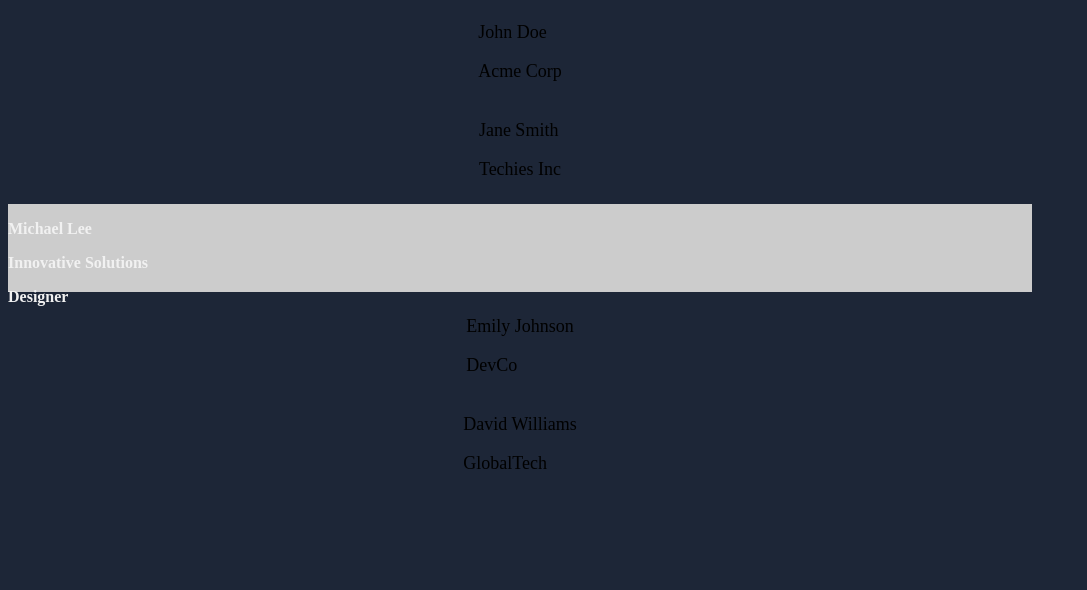
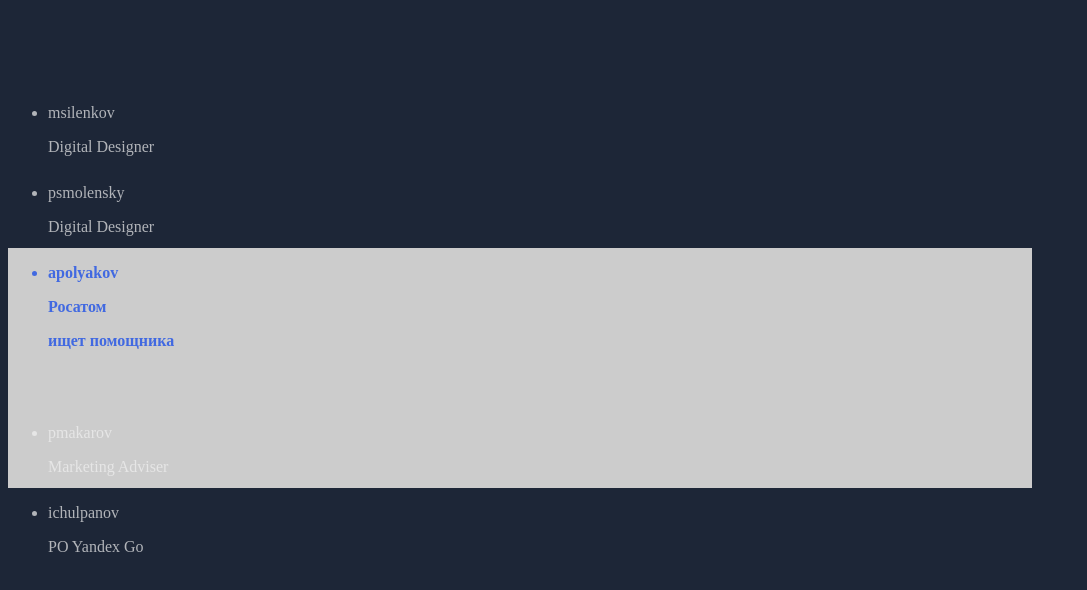
Before and after one commit to EmilianoTaylor/magnet-test, a React (Vite) app: page / in a window 1280 px wide. Shown: the top 590 px of the page, without its empty margins (0-1087 px from the left). Built offline with nearby package versions, Linux system fonts and the light colour scheme.

Commit message:
MVP animation 1.0.0

```diff
--- a/src/App.tsx
+++ b/src/App.tsx
@@ -7,8 +7,8 @@ function App() {
 
   return (
 		<div className='mainDiv'>
-			<SwiperList />
-			{/* <SwiperBlackboxList /> */}
+			{/* <SwiperList /> */}
+			<SwiperBlackboxList />
 		</div>
   )
 }
--- a/src/components/SwiperList/SwiperList.module.css
+++ b/src/components/SwiperList/SwiperList.module.css
@@ -22,10 +22,17 @@
   background: transparent;
   color: black;
   transition: height 0.3s ease-in-out;
+  /* Плавное изменение высоты */
 }
 
 .active-slide {
-  height: 20vh;
+  height: 30vh; /* Главное окно — в 3 раза больше */
   background: #ccc;
   font-weight: bold;
+  transition: all 0.5s ease;
 }
+
+.swiper-slide p {
+  margin: 0;
+  font-size: 16px;
+}
--- a/src/components/SwiperList/swiperList.css
+++ b/src/components/SwiperList/swiperList.css
@@ -1,47 +1,134 @@
+/* Контейнер */
 .swiper-container {
   width: 80vw;
-  height: 60vh;
-  margin: 0 auto;
+  height: 70vh;
+  display: flex;
+  align-items: center;
+  justify-content: center;
+  overflow: hidden;
   position: relative;
 }
 
-.swiper-slide {
-  display: flex;
-  justify-content: center;
-  align-items: center;
+/* Фон overlay */
+.background-overlay {
+  position: absolute;
+  top: 30vh; /* Совпадает с item-3 */
+  width: 80vw;
+  height: 30vh;
+  background: #ccc;
+  z-index: 0;
 }
 
-.swiper-item {
-  display: flex;
-  justify-content: center;
-  align-items: center;
-  flex-direction: column;
-  text-align: center;
-  background-color: transparent;
-  padding: 10px;
-  border: 1px solid #ccc;
-  margin: 5px;
-  transition: transform 0.3s ease-in-out;
-  height: auto;
+/* Лента с элементами */
+.swiper {
+  position: relative;
+  width: 100%;
+  height: 100%;
+  z-index: 1;
 }
 
-.swiper-item.active {
-  background-color: #f0f0f0;
-  height: 25vh; /* Увеличиваем активный элемент */
-  box-shadow: 0 4px 10px rgba(0, 0, 0, 0.1);
+.hidden {
+  position: absolute;
+  opacity: 0;
+  transition: opacity 0.5s, transform 0.5s;
 }
 
-.user-info h4 {
-  font-size: 1.2rem;
-  font-weight: bold;
+.item {
+  position: absolute;
+  width: 80vw;
+	height: 10vh;
+  transition: all 0.5s ease;
 }
 
-.user-info p {
-  font-size: 1rem;
-  color: #666;
+/* Убрали серый фон у item-3 */
+.item-1 {
+  top: 10vh;
+  opacity: 0.7;
 }
 
-.info {
-  font-size: 0.8rem;
-  color: #444;
+.item-2 {
+  top: 20vh;
+  opacity: 0.7;
 }
+
+.item-3 {
+  top: 30vh;
+  height: 30vh;
+  font-weight: bold;
+  opacity: 1;
+	color: royalblue;
+}
+
+.item-4 {
+  top: 50vh;
+  opacity: 0.7;
+}
+
+.item-5 {
+  top: 60vh;
+  opacity: 0.7;
+}
+
+/* Плавный уход вверх и растворение */
+.swipe-up .item-1 {
+  animation: fadeUp 0.5s ease forwards;
+}
+
+@keyframes fadeUp {
+  0% {
+    transform: translateY(0);
+    opacity: 0.7;
+  }
+  100% {
+    transform: translateY(-5vh);
+    opacity: 0;
+  }
+}
+
+/* Плавное появление item-5 */
+.swipe-up .item-5 {
+  animation: fadeInFromBottom 0.5s ease forwards;
+}
+
+@keyframes fadeInFromBottom {
+  0% {
+    transform: translateY(5vh);
+    opacity: 0;
+  }
+  100% {
+    transform: translateY(0);
+    opacity: 0.7;
+  }
+}
+
+/* Плавное появление сверху item-1 */
+.swipe-down .item-1 {
+  animation: fadeInFromTop 0.5s ease forwards;
+}
+
+@keyframes fadeInFromTop {
+  0% {
+    transform: translateY(-5vh);
+    opacity: 0;
+  }
+  100% {
+    transform: translateY(0);
+    opacity: 0.7;
+  }
+}
+
+/* Плавное исчезновение item-5 вниз */
+.swipe-down .item-5 {
+  animation: fadeOutDown 0.5s ease forwards;
+}
+
+@keyframes fadeOutDown {
+  0% {
+    transform: translateY(0);
+    opacity: 0.7;
+  }
+  100% {
+    transform: translateY(5vh);
+    opacity: 0;
+  }
+}
--- a/src/components/SwiperList/swiperList.tsx
+++ b/src/components/SwiperList/swiperList.tsx
@@ -1,75 +1,73 @@
 // @ts-nocheck
-// import './swiperList.css'
-import React, { useState } from "react";
-import { Swiper, SwiperSlide } from "swiper/react";
-import { Navigation } from "swiper/modules";
-import "swiper/css";
-import styles from "./SwiperList.module.css";
+import './swiperList.css'
+import React, { useState, useEffect, useRef } from "react";
+// import styles from "./SwipeList.module.css";
 
-
-
-type User = {
-  name: string;
-  company: string;
-  info: string;
-};
-
-const users: User[] = [
-  { name: 'John Doe', company: 'Acme Corp', info: 'Software Engineer' },
-  { name: 'Jane Smith', company: 'Techies Inc', info: 'Project Manager' },
-  { name: 'Michael Lee', company: 'Innovative Solutions', info: 'Designer' },
-  { name: 'Emily Johnson', company: 'DevCo', info: 'Product Manager' },
-  { name: 'David Williams', company: 'GlobalTech', info: 'CTO' },
-  { name: 'Sarah Brown', company: 'StartupX', info: 'CEO' },
-  { name: 'Chris Davis', company: 'WebWorks', info: 'Lead Developer' },
-  { name: 'Alex Green', company: 'CloudTech', info: 'UX/UI Designer' },
-  { name: 'Emma White', company: 'DigitalWorks', info: 'Marketing Manager' },
-  { name: 'Joshua Adams', company: 'CodeMasters', info: 'Software Architect' },
-  { name: 'Olivia Martin', company: 'CodeBase', info: 'Full Stack Developer' },
-  { name: 'Sophia Clark', company: 'FastTech', info: 'HR Manager' },
-  { name: 'James Rodriguez', company: 'DataCraft', info: 'Data Analyst' },
-  { name: 'Benjamin Wilson', company: 'AI Systems', info: 'Machine Learning Expert' },
-  { name: 'Charlotte Davis', company: 'Tech Enterprises', info: 'Operations Manager' },
-  { name: 'Mia Thomas', company: 'WebGenius', info: 'Frontend Developer' },
-  { name: 'Liam Martinez', company: 'DevSolutions', info: 'Software Engineer' },
-  { name: 'Ethan Jackson', company: 'MobileApp Co.', info: 'Mobile Developer' },
-  { name: 'Amelia Moore', company: 'CyberPro', info: 'Security Specialist' },
+const users = [
+  { id: 1, name: "msilenkov", company: "Digital Designer", info: "Digital Designer" },
+  { id: 2, name: "psmolensky", company: "Digital Designer", info: "ищет помощника" },
+  { id: 3, name: "apolyakov", company: "Росатом", info: "ищет помощника" },
+  { id: 4, name: "pmakarov", company: "Marketing Adviser", info: "ищет помощника" },
+  { id: 5, name: "ichulpanov", company: "PO Yandex Go", info: "ищет помощника" },
+  { id: 6, name: "Сергей Кравцов", company: "МФТИ", info: "ищет помощника" },
+  { id: 7, name: "Mikhaylo", company: "Chel", info: "ищет помощника" },
+  { id: 8, name: "Antony", company: "Betis", info: "Digital Designer" },
+  { id: 9, name: "Jackson", company: "Chel", info: "Digital Designer" },
+  { id: 10, name: "Pogba", company: "Nope", info: "Digital Designer" },
+  { id: 11, name: "Chukwuemeka", company: "Chel", info: "" },
+  { id: 12, name: "Wirtz", company: "BOU", info: "" },
 ];
 
-const SwiperList: React.FC = () => {
-  const [activeIndex, setActiveIndex] = useState<number | null>(2); // Изначально активен 3-й элемент
+const SwiperBlackboxList = () => {
+  const [startY, setStartY] = useState(0);
+  const [currentIndex, setCurrentIndex] = useState(0);
+	const [swipeDirection, setSwipeDirection] = useState("");
+  const listRef = useRef(null);
+
+  const handleTouchStart = (e) => {
+    setStartY(e.touches[0].clientY);
+  };
+
+  const handleTouchEnd = (e) => {
+		const endY = e.changedTouches[0].clientY;
+		const diffY = startY - endY;
+
+		if (diffY > 30 && currentIndex < users.length - 5) {
+			setSwipeDirection("swipe-up");
+			setCurrentIndex((prev) => prev + 1);
+		} else if (diffY < -30 && currentIndex > 0) {
+			setSwipeDirection("swipe-down");
+			setCurrentIndex((prev) => prev - 1);
+		}
+
+		setTimeout(() => setSwipeDirection(""), 200); // Убираем класс после анимации
+	};
 
   return (
-    <div className={styles["swiper-container"]}>
-      <Swiper
-        direction="vertical"
-        slidesPerView={5}
-        spaceBetween={10}
-        navigation
-        modules={[Navigation]}
-        className={styles.swiper}
-        onSlideChange={() => setActiveIndex(null)} // Во время свайпа сбрасываем active
-        onSlideChangeTransitionEnd={(swiper) => setActiveIndex(swiper.activeIndex + 2)} // После завершения свайпа вычисляем новый active
+    <div className="swiper-container">
+      <div className="background-overlay"></div> {/* Статичный серый фон */}
+      <ul
+        className={`swiper ${swipeDirection}`}
+        onTouchStart={handleTouchStart}
+        onTouchEnd={handleTouchEnd}
+        ref={listRef}
       >
         {users.map((user, index) => {
-          const isActive = index === activeIndex;
-
+          let className = "hidden";
+          if (index >= currentIndex && index < currentIndex + 5) {
+            className = `item item-${index - currentIndex + 1}`;
+          }
           return (
-            <SwiperSlide
-              key={index}
-              className={isActive ? styles["active-slide"] : styles["swiper-slide"]}
-            >
-              <div>
-                <p>{user.name}</p>
-                <p>{user.company}</p>
-                {isActive && <p>{user.info}</p>} {/* Показываем info только в активном */}
-              </div>
-            </SwiperSlide>
+            <li key={user.id} className={className}>
+              <p>{user.name}</p>
+              <p>{user.company}</p>
+              {index === currentIndex + 2 && <p>{user.info}</p>}
+            </li>
           );
         })}
-      </Swiper>
+      </ul>
     </div>
   );
 };
 
-export default SwiperList;
+export default SwiperBlackboxList;
--- /dev/null
+++ b/src/components/swiperBlackbox/SwipeList.module.css
@@ -0,0 +1,49 @@
+.swiper-container {
+  width: 80vw;
+  height: 70vh;
+  display: flex;
+  align-items: center;
+  justify-content: center;
+  flex-direction: column;
+  overflow: hidden;
+  position: relative;
+}
+
+.swiper {
+  width: 100%;
+  height: 100%;
+}
+
+.hidden {
+  opacity: 0;
+  transform: translateY(-20px);
+  transition: opacity 0.5s ease, transform 0.5s ease;
+}
+
+.item {
+  width: 80vw;
+  height: 10vh;
+  display: flex;
+  align-items: center;
+  justify-content: center;
+  font-size: 18px;
+  background: transparent;
+  color: black;
+  transition: all 0.5s ease;
+}
+
+.item-3 {
+  height: 30vh;
+  opacity: 1;
+  background: #ccc;
+  font-weight: bold;
+}
+
+.item-4 {
+  animation: moveDown 0.5s ease forwards;
+}
+
+@keyframes moveDown {
+  0% { transform: translateY(-5vh); opacity: 0; }
+  100% { transform: translateY(0); opacity: 0.7; }
+}
--- a/src/components/swiperBlackbox/swiperBlackbox.css
+++ b/src/components/swiperBlackbox/swiperBlackbox.css
@@ -1,61 +1,134 @@
-.swiper-list {
-  position: relative;
-  height: 100vh;
+/* Контейнер */
+.swiper-container {
+  width: 80vw;
+  height: 70vh;
   display: flex;
-  flex-direction: column;
   align-items: center;
   justify-content: center;
   overflow: hidden;
+  position: relative;
 }
 
-.swiper-list-item {
+/* Фон overlay */
+.background-overlay {
   position: absolute;
-  top: 0;
-  left: 0;
+  top: 30vh; /* Совпадает с item-3 */
   width: 80vw;
-  height: 10vh;
-  display: flex;
-  flex-direction: column;
-  align-items: center;
-  justify-content: center;
-  transition: transform 0.5s ease-in-out;
+  height: 30vh;
+  background: #ccc;
+  z-index: 0;
 }
 
-.swiper-list-item.active {
-  background-color: #ccc;
-  width: 80vw;
-  height: 20vh;
-  padding: 20px;
-  border-radius: 10px;
-  box-shadow: 0 0 10px rgba(0, 0, 0, 0.2);
+/* Лента с элементами */
+.swiper {
+  position: relative;
+  width: 100%;
+  height: 100%;
+  z-index: 1;
 }
 
-.swiper-list-item-content {
-  text-align: center;
+.hidden {
+  position: absolute;
+  opacity: 0;
+  transition: opacity 0.5s, transform 0.5s;
 }
 
-.swiper-list-item-info {
-  font-size: 14px;
-  color: #666;
-  margin-top: 10px;
+.item {
+  position: absolute;
+  width: 80vw;
+	height: 10vh;
+  transition: all 0.5s ease;
 }
 
-.swiper-list-item:nth-child(1) {
-  top: 20vh;
+/* Убрали серый фон у item-3 */
+.item-1 {
+  top: 10vh;
+  opacity: 0.7;
 }
 
-.swiper-list-item:nth-child(2) {
-  top: 30vh;
+.item-2 {
+  top: 20vh;
+  opacity: 0.7;
 }
 
-.swiper-list-item:nth-child(3) {
-  top: 40vh;
+.item-3 {
+  top: 30vh;
+  height: 30vh;
+  font-weight: bold;
+  opacity: 1;
+	color: royalblue;
 }
 
-.swiper-list-item:nth-child(4) {
+.item-4 {
   top: 50vh;
+  opacity: 0.7;
 }
 
-.swiper-list-item:nth-child(5) {
+.item-5 {
   top: 60vh;
+  opacity: 0.7;
 }
+
+/* Плавный уход вверх и растворение */
+.swipe-up .item-1 {
+  animation: fadeUp 0.5s ease forwards;
+}
+
+@keyframes fadeUp {
+  0% {
+    transform: translateY(0);
+    opacity: 0.7;
+  }
+  100% {
+    transform: translateY(-5vh);
+    opacity: 0;
+  }
+}
+
+/* Плавное появление item-5 */
+.swipe-up .item-5 {
+  animation: fadeInFromBottom 0.5s ease forwards;
+}
+
+@keyframes fadeInFromBottom {
+  0% {
+    transform: translateY(5vh);
+    opacity: 0;
+  }
+  100% {
+    transform: translateY(0);
+    opacity: 0.7;
+  }
+}
+
+/* Плавное появление сверху item-1 */
+.swipe-down .item-1 {
+  animation: fadeInFromTop 0.5s ease forwards;
+}
+
+@keyframes fadeInFromTop {
+  0% {
+    transform: translateY(-5vh);
+    opacity: 0;
+  }
+  100% {
+    transform: translateY(0);
+    opacity: 0.7;
+  }
+}
+
+/* Плавное исчезновение item-5 вниз */
+.swipe-down .item-5 {
+  animation: fadeOutDown 0.5s ease forwards;
+}
+
+@keyframes fadeOutDown {
+  0% {
+    transform: translateY(0);
+    opacity: 0.7;
+  }
+  100% {
+    transform: translateY(5vh);
+    opacity: 0;
+  }
+}
--- a/src/components/swiperBlackbox/swiperBlackbox.tsx
+++ b/src/components/swiperBlackbox/swiperBlackbox.tsx
@@ -1,64 +1,71 @@
 // @ts-nocheck
 import './swiperBlackbox.css'
+import React, { useState, useEffect, useRef } from "react";
+// import styles from "./SwipeList.module.css";
 
-
-
-import React, { useState } from 'react';
-import { motion } from 'framer-motion';
-
-interface User {
-  name: string;
-  company: string;
-  info: string;
-}
-
-const users: User[] = Array(20).fill(null).map((_, index) => ({
-  name: `Пользователь ${index + 1}`,
-  company: `Компания ${index + 1}`,
-  info: `Короткая информация о пользователе ${index + 1}`,
-}));
+const users = [
+  { id: 1, name: "msilenkov", company: "Digital Designer", info: "Digital Designer" },
+  { id: 2, name: "psmolensky", company: "Digital Designer", info: "ищет помощника" },
+  { id: 3, name: "apolyakov", company: "Росатом", info: "ищет помощника" },
+  { id: 4, name: "pmakarov", company: "Marketing Adviser", info: "ищет помощника" },
+  { id: 5, name: "ichulpanov", company: "PO Yandex Go", info: "ищет помощника" },
+  { id: 6, name: "Сергей Кравцов", company: "МФТИ", info: "ищет помощника" },
+  { id: 7, name: "Mikhaylo", company: "Chel", info: "ищет помощника" },
+  { id: 8, name: "Antony", company: "Betis", info: "Digital Designer" },
+  { id: 9, name: "Jackson", company: "Chel", info: "Digital Designer" },
+  { id: 10, name: "Pogba", company: "Nope", info: "Digital Designer" },
+  { id: 11, name: "Chukwuemeka", company: "Chel", info: "" },
+  { id: 12, name: "Wirtz", company: "BOU", info: "" },
+];
 
 const SwiperBlackboxList = () => {
-  const [activeIndex, setActiveIndex] = useState(2);
+  const [startY, setStartY] = useState(0);
+  const [currentIndex, setCurrentIndex] = useState(0);
+	const [swipeDirection, setSwipeDirection] = useState("");
+  const listRef = useRef(null);
 
-  const handleSwipe = (direction: 'up' | 'down') => {
-    if (direction === 'up') {
-      setActiveIndex(activeIndex - 1);
-    } else {
-      setActiveIndex(activeIndex + 1);
-    }
+  const handleTouchStart = (e) => {
+    setStartY(e.touches[0].clientY);
   };
 
+  const handleTouchEnd = (e) => {
+		const endY = e.changedTouches[0].clientY;
+		const diffY = startY - endY;
+
+		if (diffY > 30 && currentIndex < users.length - 5) {
+			setSwipeDirection("swipe-up");
+			setCurrentIndex((prev) => prev + 1);
+		} else if (diffY < -30 && currentIndex > 0) {
+			setSwipeDirection("swipe-down");
+			setCurrentIndex((prev) => prev - 1);
+		}
+
+		setTimeout(() => setSwipeDirection(""), 200); // Убираем класс после анимации
+	};
+
   return (
-    <div className="swiper-list">
-      {users.map((user, index) => (
-        <motion.div
-          key={index}
-          className={`swiper-list-item ${index === activeIndex ? 'active' : ''}`}
-          initial={{ opacity: 0, y: index === activeIndex ? 0 : index < activeIndex ? -100 : 100 }}
-          animate={{ opacity: 1, y: 0 }}
-          exit={{ opacity: 0, y: index < activeIndex ? -100 : 100 }}
-          transition={{ duration: 0.5 }}
-          drag={true}
-          dragConstraints={{ top: 0, bottom: 0 }}
-          dragSnapBack={true}
-          onDragEnd={(event, info) => {
-            if (info.offset.y > 50) {
-              handleSwipe('down');
-            } else if (info.offset.y < -50) {
-              handleSwipe('up');
-            }
-          }}
-        >
-          <div className="swiper-list-item-content">
-            <h2>{user.name}</h2>
-            <p>{user.company}</p>
-            {index === activeIndex && (
-              <p className="swiper-list-item-info">{user.info}</p>
-            )}
-          </div>
-        </motion.div>
-      ))}
+    <div className="swiper-container">
+      <div className="background-overlay"></div> {/* Статичный серый фон */}
+      <ul
+        className={`swiper ${swipeDirection}`}
+        onTouchStart={handleTouchStart}
+        onTouchEnd={handleTouchEnd}
+        ref={listRef}
+      >
+        {users.map((user, index) => {
+          let className = "hidden";
+          if (index >= currentIndex && index < currentIndex + 5) {
+            className = `item item-${index - currentIndex + 1}`;
+          }
+          return (
+            <li key={user.id} className={className}>
+              <p>{user.name}</p>
+              <p>{user.company}</p>
+              {index === currentIndex + 2 && <p>{user.info}</p>}
+            </li>
+          );
+        })}
+      </ul>
     </div>
   );
 };
--- a/src/index.css
+++ b/src/index.css
@@ -5,10 +5,10 @@ html {
 	color: #F1F1F1;
 }
 
-/* @media (max-width: 768px) {
+@media (max-width: 768px) {
 	body {
-		margin: 0;
+		/* margin: 0; */
 		overflow: hidden;
 		font-family: 'Roboto', sans-serif;
 	}
-} */
+}
```
